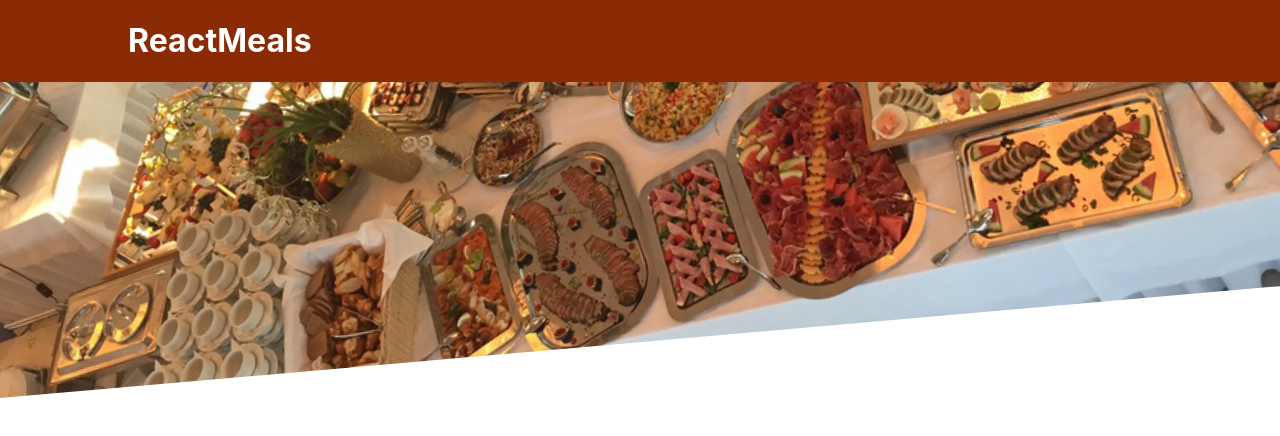
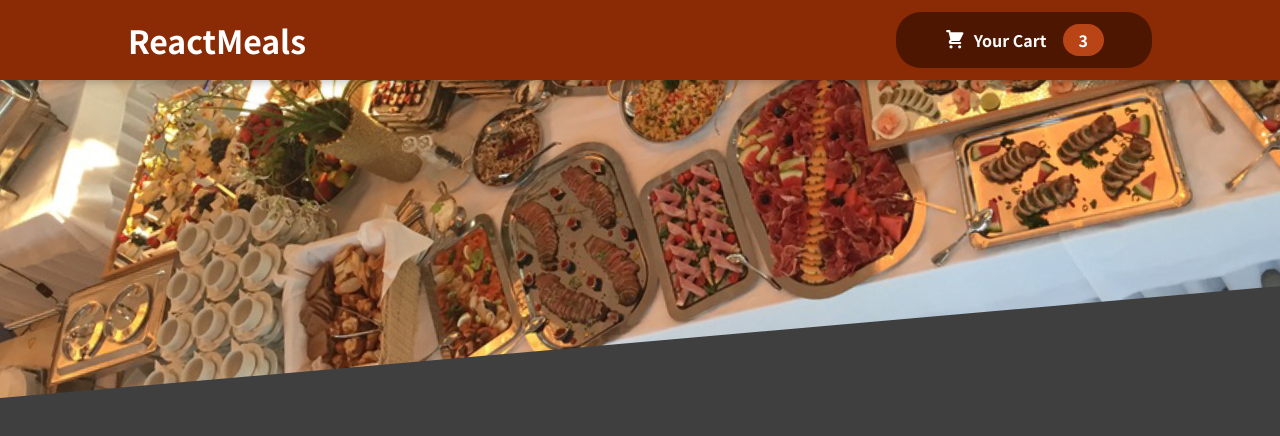
Before and after one commit to bejaouiHajer/Food_Order_App, a React (Create React App) app: page / in a window 1280 px wide. Shown: the top 436 px of the page. Built offline with nearby package versions, Linux system fonts and the light colour scheme.

Commit message:
adding the Cart Button component

```diff
--- a/src/App.js
+++ b/src/App.js
@@ -1,11 +1,11 @@
-import React, { Fragment } from "react";
-import Header from "./components/Layout/Header";
+import { Fragment } from 'react';
 
+import Header from './components/Layout/Header';
 
 function App() {
   return (
     <Fragment>
-     <Header />
+      <Header />
     </Fragment>
   );
 }
--- /dev/null
+++ b/src/components/Cart/CartIcon.js
@@ -0,0 +1,13 @@
+const CartIcon = () => {
+  return (
+    <svg
+      xmlns='http://www.w3.org/2000/svg'
+      viewBox='0 0 20 20'
+      fill='currentColor'
+    >
+      <path d='M3 1a1 1 0 000 2h1.22l.305 1.222a.997.997 0 00.01.042l1.358 5.43-.893.892C3.74 11.846 4.632 14 6.414 14H15a1 1 0 000-2H6.414l1-1H14a1 1 0 00.894-.553l3-6A1 1 0 0017 3H6.28l-.31-1.243A1 1 0 005 1H3zM16 16.5a1.5 1.5 0 11-3 0 1.5 1.5 0 013 0zM6.5 18a1.5 1.5 0 100-3 1.5 1.5 0 000 3z' />
+    </svg>
+  );
+};
+
+export default CartIcon;
--- a/src/components/Layout/Header.js
+++ b/src/components/Layout/Header.js
@@ -1,19 +1,21 @@
 import { Fragment } from 'react';
-import mealsImage from "../../assets/meals.jpg";
-import classes from "./Header.module.css";
 
+import HeaderCartButton from './HeaderCartButton';
+import mealsImage from '../../assets/meals.jpg';
+import classes from './Header.module.css';
 
 const Header = (props) => {
   return (
     <Fragment>
       <header className={classes.header}>
         <h1>ReactMeals</h1>
-        <button>Cart</button>
-       </header>
+        <HeaderCartButton />
+      </header>
       <div className={classes['main-image']}>
-        <img src={mealsImage} alt="A table full of delicious food!" />
+        <img src={mealsImage} alt='A table full of delicious food!' />
       </div>
-      </Fragment>
+    </Fragment>
   );
 };
+
 export default Header;
--- a/src/components/Layout/Header.module.css
+++ b/src/components/Layout/Header.module.css
@@ -1,26 +1,29 @@
-.header{
+.header {
     position: fixed;
     top: 0;
     left: 0;
     width: 100%;
+    height: 5rem;
     background-color: #8a2b06;
     color: white;
-    display:flex;
+    display: flex;
     justify-content: space-between;
     align-items: center;
     padding: 0 10%;
-    box-shadow: 0 2px 8 px rgba(0,0,0,0.25);
+    box-shadow: 0 2px 8px rgba(0, 0, 0, 0.25);
     z-index: 10;
-}
-.main-image{
+  }
+
+  .main-image {
     width: 100%;
     height: 25rem;
     z-index: 0;
     overflow: hidden;
-}
-.main-image img{
+  }
+
+  .main-image img {
     width: 110%;
     height: 100%;
     object-fit: cover;
     transform: rotateZ(-5deg) translateY(-4rem) translateX(-1rem);
-}
+  }
--- /dev/null
+++ b/src/components/Layout/HeaderCartButton.js
@@ -0,0 +1,16 @@
+import CartIcon from '../Cart/CartIcon';
+import classes from './HeaderCartButton.module.css';
+
+const HeaderCartButton = (props) => {
+  return (
+    <button className={classes.button}>
+      <span className={classes.icon}>
+        <CartIcon />
+      </span>
+      <span>Your Cart</span>
+      <span className={classes.badge}>3</span>
+    </button>
+  );
+};
+
+export default HeaderCartButton;
--- /dev/null
+++ b/src/components/Layout/HeaderCartButton.module.css
@@ -0,0 +1,59 @@
+.button {
+  cursor: pointer;
+  font: inherit;
+  border: none;
+  background-color: #4d1601;
+  color: white;
+  padding: 0.75rem 3rem;
+  display: flex;
+  justify-content: space-around;
+  align-items: center;
+  border-radius: 25px;
+  font-weight: bold;
+}
+
+.button:hover,
+.button:active {
+  background-color: #2c0d00;
+}
+
+.icon {
+  width: 1.35rem;
+  height: 1.35rem;
+  margin-right: 0.5rem;
+}
+
+.badge {
+  background-color: #b94517;
+  padding: 0.25rem 1rem;
+  border-radius: 25px;
+  margin-left: 1rem;
+  font-weight: bold;
+}
+
+.button:hover .badge,
+.button:active .badge {
+  background-color: #92320c;
+}
+
+.bump {
+  animation: bump 300ms ease-out;
+}
+
+@keyframes bump {
+  0% {
+    transform: scale(1);
+  }
+  10% {
+    transform: scale(0.9);
+  }
+  30% {
+    transform: scale(1.1);
+  }
+  50% {
+    transform: scale(1.15);
+  }
+  100% {
+    transform: scale(1);
+  }
+}
--- a/src/index.css
+++ b/src/index.css
@@ -1,13 +1,14 @@
+@import url('https://fonts.googleapis.com/css2?family=Noto+Sans+JP:wght@400;700&display=swap');
+
+* {
+  box-sizing: border-box;
+}
+
+html {
+  font-family: 'Noto Sans JP', sans-serif;
+}
+
 body {
   margin: 0;
-  font-family: -apple-system, BlinkMacSystemFont, 'Segoe UI', 'Roboto', 'Oxygen',
-    'Ubuntu', 'Cantarell', 'Fira Sans', 'Droid Sans', 'Helvetica Neue',
-    sans-serif;
-  -webkit-font-smoothing: antialiased;
-  -moz-osx-font-smoothing: grayscale;
+  background-color: #3f3f3f;
 }
-
-code {
-  font-family: source-code-pro, Menlo, Monaco, Consolas, 'Courier New',
-    monospace;
-}
```
